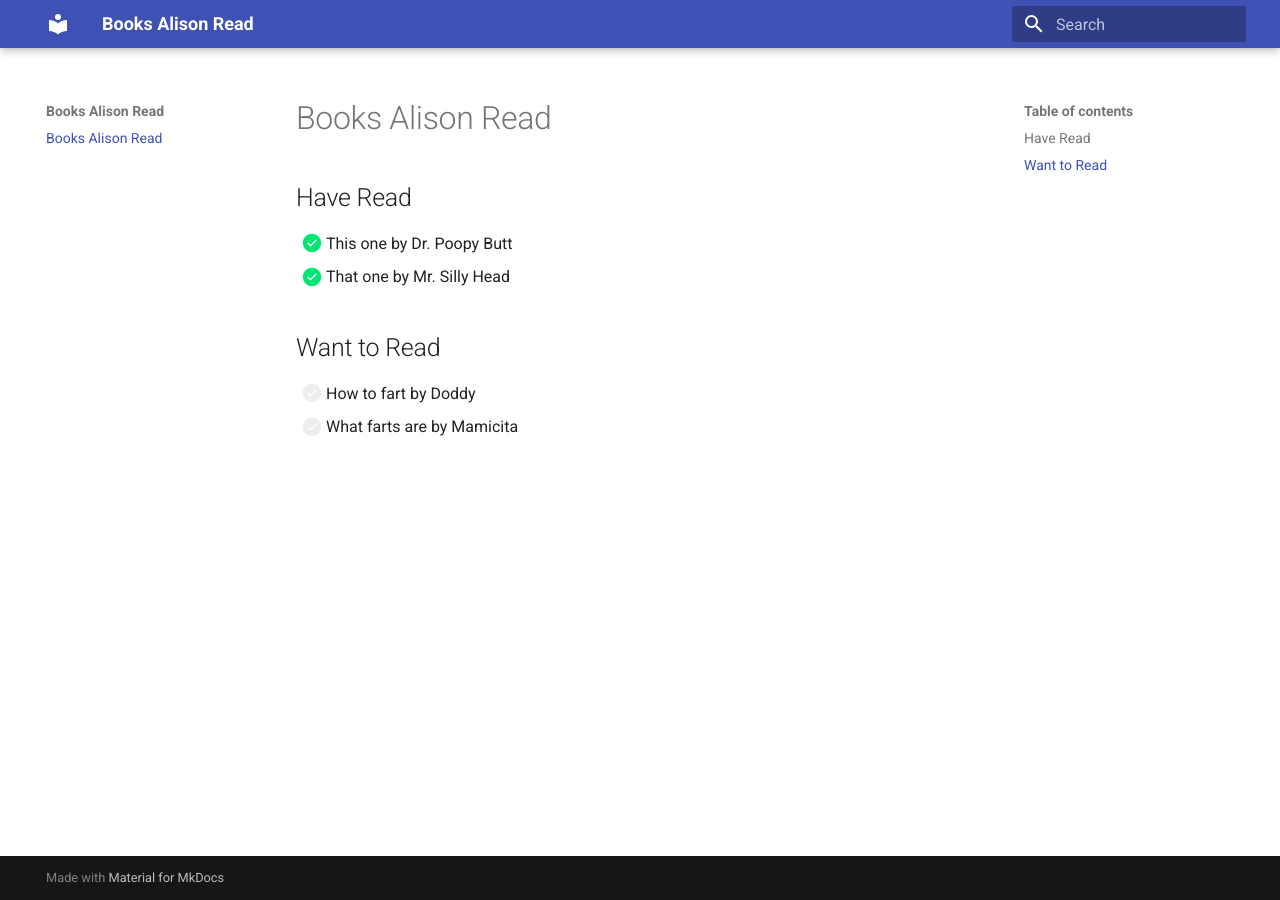
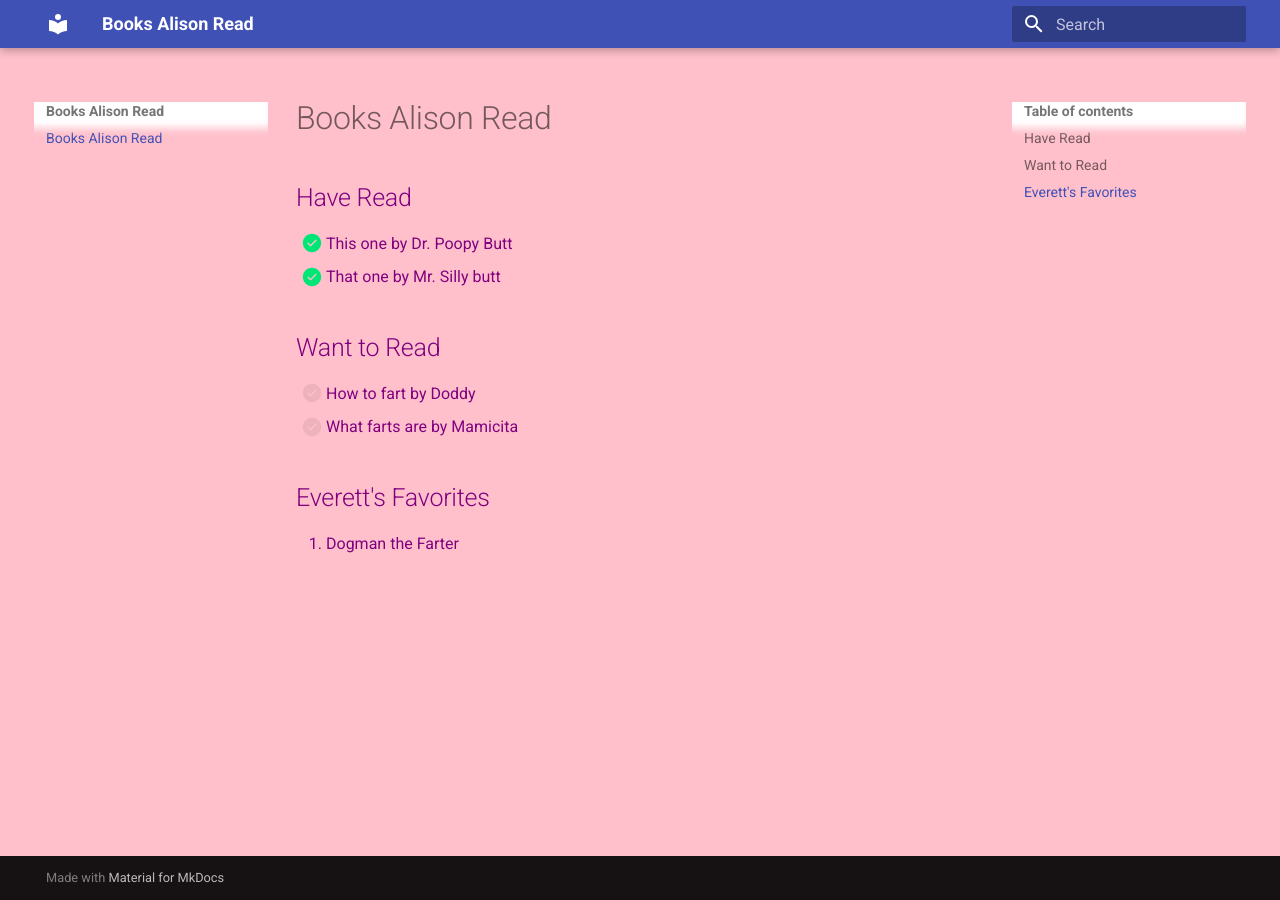
Before and after one commit to irishismyname/books-alison-read, an MkDocs documentation site: the page built from docs/index.md, in a window 1280 px wide. Built offline with MkDocs 1.6.1 and Material for MkDocs 9.7.7, drawn with Linux system fonts in a browser that asks for light colours.

Commit message:
Use mkdocs

```diff
--- a/docs/index.md
+++ b/docs/index.md
@@ -1,8 +1,11 @@
 # Books Alison Read
 ## Have Read
 - [x] This one by Dr. Poopy Butt
-- [x] That one by Mr. Silly Head
+- [x] That one by Mr. Silly butt
 
 ## Want to Read
 - [ ] How to fart by Doddy
 - [ ] What farts are by Mamicita
+
+## Everett's Favorites
+1. Dogman the Farter
--- /dev/null
+++ b/docs/stylesheets/extra.css
@@ -0,0 +1,4 @@
+body {
+    background: pink;
+    color: purple;
+}
--- a/mkdocs.yml
+++ b/mkdocs.yml
@@ -5,3 +5,5 @@ markdown_extensions:
   - def_list
   - pymdownx.tasklist:
       custom_checkbox: true
+extra_css:
+  - stylesheets/extra.css
```
